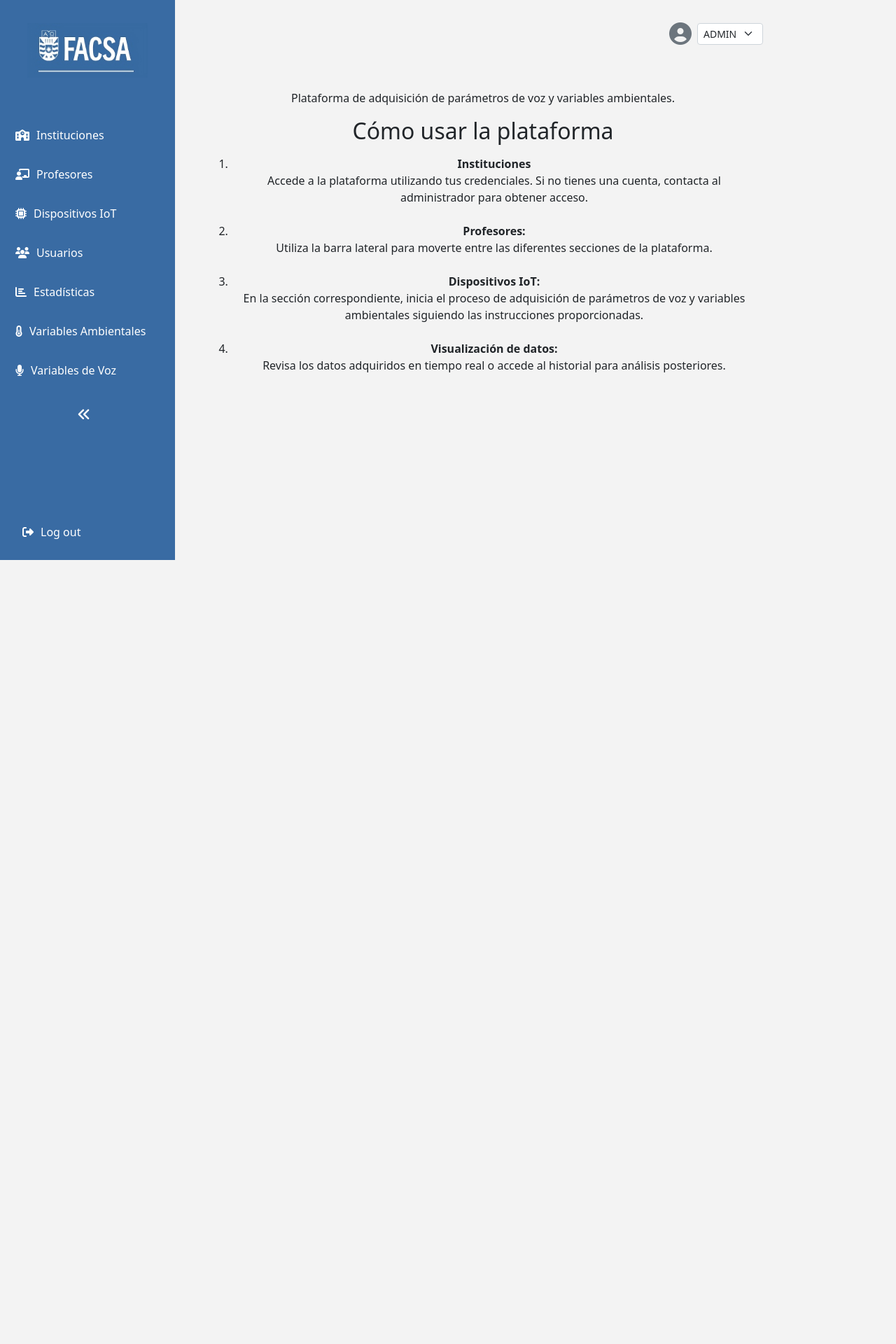
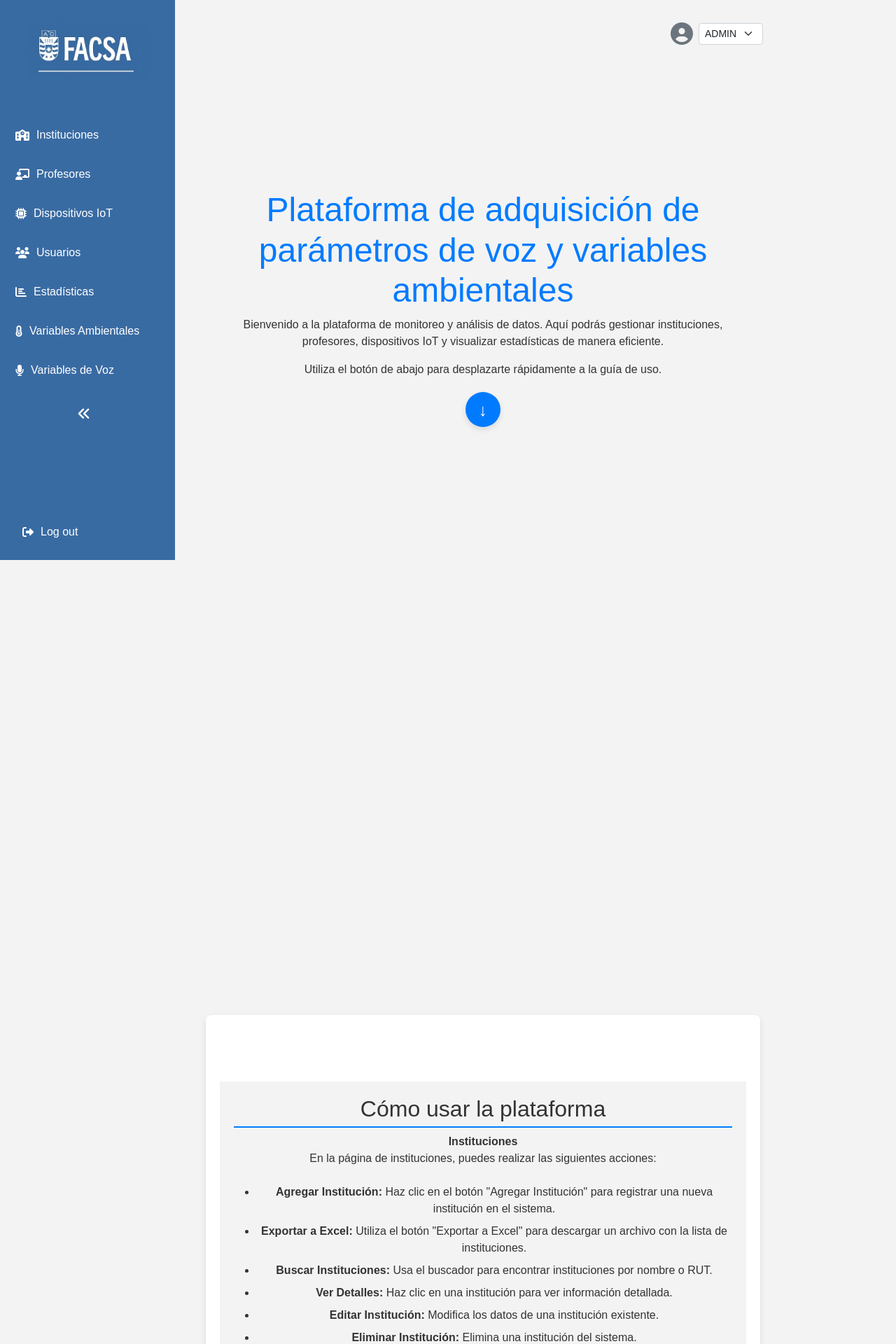
Before and after one commit to nbarrazae/Sistema-para-la-Prevencion-de-Trastornos-de-la-Voz-en-Docentes, a Django app: page / in a window 1280 px wide. Shown: the top 1920 px of the page at 70% size. Before the commit the page ends 800 px from the top, so only its background shows below. Run offline with Django 5.2, Linux system fonts and the light colour scheme.

Commit message:
MOD mejorar la guía de uso en index.html, añadiendo instrucciones detalladas para gestionar instituciones, profesores y dispositivos IoT, así como opciones de exportación a Excel.

```diff
--- a/Proyecto_De_Titulo/web_monitor/templates/index.html
+++ b/Proyecto_De_Titulo/web_monitor/templates/index.html
@@ -3,29 +3,135 @@
 {% block title %}Dashboard{% endblock %}
 
 {% block content %}
-<div class="container mt-5"></div>
-<p>Plataforma de adquisición de parámetros de voz y variables ambientales.</p>
+<style>
+    body {
+        font-family: Arial, sans-serif;
+        background-color: #f9f9f9;
+        color: #333;
+        margin: 0;
+        padding: 0;
+    }
 
-<section>
-    <h2>Cómo usar la plataforma</h2>
-    <ol>
-        <li>
-            <strong>Instituciones</strong>
-            <p>Accede a la plataforma utilizando tus credenciales. Si no tienes una cuenta, contacta al administrador para obtener acceso.</p>
-        </li>
-        <li>
-            <strong>Profesores:</strong>
-            <p>Utiliza la barra lateral para moverte entre las diferentes secciones de la plataforma.</p>
-        </li>
-        <li>
-            <strong>Dispositivos IoT:</strong>
-            <p>En la sección correspondiente, inicia el proceso de adquisición de parámetros de voz y variables ambientales siguiendo las instrucciones proporcionadas.</p>
-        </li>
-        <li>
-            <strong>Visualización de datos:</strong>
-            <p>Revisa los datos adquiridos en tiempo real o accede al historial para análisis posteriores.</p>
-        </li>
+    #guide {
+        max-width: 1200px;
+        margin: auto;
+        padding: 20px;
+        background-color: #fff;
+        border-radius: 8px;
+        box-shadow: 0 4px 8px rgba(0, 0, 0, 0.1);
+        text-align: center;
+    }
+    .container {
+        max-width: 1000px;
+        margin-top: 10%;
+        padding: 20px;
+        text-align: center;
+    }
 
-    </ol>
+    h1 {
+        font-size: 48px;
+        color: #007BFF;
+        margin-top: 20px;
+    }
+
+    .scroll-button {
+        display: block;
+        margin: 20px auto;
+        background-color: #007BFF;
+        color: #fff;
+        border: none;
+        border-radius: 50%;
+        width: 50px;
+        height: 50px;
+        font-size: 24px;
+        text-align: center;
+        line-height: 50px;
+        cursor: pointer;
+        box-shadow: 0 4px 8px rgba(0, 0, 0, 0.1);
+        transition: background-color 0.3s;
+    }
+
+    .scroll-button:hover {
+        background-color: #0056b3;
+    }
+
+    #guide {
+        margin-top: 100vh; /* Push the guide section below the viewport */
+    }
+
+    section h2 {
+        border-bottom: 2px solid #007BFF;
+        padding-bottom: 5px;
+    }
+</style>
+
+<div class="container mt-5">
+    <h1>Plataforma de adquisición de parámetros de voz y variables ambientales</h1>
+
+    <p>Bienvenido a la plataforma de monitoreo y análisis de datos. Aquí podrás gestionar instituciones, profesores, dispositivos IoT y visualizar estadísticas de manera eficiente.</p>
+    <p>Utiliza el botón de abajo para desplazarte rápidamente a la guía de uso.</p>
+
+    <button class="scroll-button" onclick="scrollToGuide()">↓</button>
+</div>
+
+<section id="guide">
+    <div class="container">
+        <h2>Cómo usar la plataforma</h2>
+
+        <strong>Instituciones</strong>
+        <p>En la página de instituciones, puedes realizar las siguientes acciones:</p>
+        <ul>
+            <li><strong>Agregar Institución:</strong> Haz clic en el botón "Agregar Institución" para registrar una nueva institución en el sistema.</li>
+            <li><strong>Exportar a Excel:</strong> Utiliza el botón "Exportar a Excel" para descargar un archivo con la lista de instituciones.</li>
+            <li><strong>Buscar Instituciones:</strong> Usa el buscador para encontrar instituciones por nombre o RUT.</li>
+            <li><strong>Ver Detalles:</strong> Haz clic en una institución para ver información detallada.</li>
+            <li><strong>Editar Institución:</strong> Modifica los datos de una institución existente.</li>
+            <li><strong>Eliminar Institución:</strong> Elimina una institución del sistema.</li>
+            <li><strong>Gestionar Aulas:</strong> Accede a la gestión de aulas asociadas a una institución.</li>
+        </ul>
+
+        <strong>Profesores:</strong>
+        <p>En la página de profesores, puedes realizar las siguientes acciones:</p>
+        <ul>
+            <li><strong>Agregar Profesor:</strong> Haz clic en el botón "Agregar Profesor" para registrar un nuevo profesor en el sistema.</li>
+            <li><strong>Exportar a Excel:</strong> Utiliza el botón "Exportar a Excel" para descargar un archivo con la lista de profesores y sus horarios.</li>
+            <li><strong>Buscar Profesores:</strong> Usa el buscador para encontrar profesores por nombre o ID.</li>
+            <li><strong>Ver Detalles:</strong> Haz clic en un profesor para ver información detallada, incluyendo sus horarios.</li>
+            <li><strong>Editar Profesor:</strong> Modifica los datos de un profesor existente.</li>
+            <li><strong>Eliminar Profesor:</strong> Elimina un profesor del sistema.</li>
+            <li><strong>Gestionar Horarios:</strong> Accede a la gestión de horarios asociados a un profesor.</li>
+        </ul>
+
+        <strong>Dispositivos IoT:</strong>
+        <p>En la página de Dispositivos IoT, puedes realizar las siguientes acciones:</p>
+        <ul>
+            <li><strong>Agregar Dispositivo IoT:</strong> Haz clic en el botón "Agregar Dispositivo IoT" para registrar un nuevo dispositivo en el sistema.</li>
+            <li><strong>Exportar a Excel:</strong> Utiliza el botón "Exportar a Excel" para descargar un archivo con la lista de dispositivos registrados.</li>
+            <li><strong>Buscar Dispositivos:</strong> Usa el buscador para encontrar dispositivos por nombre o ID.</li>
+            <li><strong>Ver Detalles:</strong> Haz clic en un dispositivo para ver información detallada, incluyendo su estado y configuración.</li>
+            <li><strong>Editar Dispositivo:</strong> Modifica los datos de un dispositivo existente.</li>
+            <li><strong>Eliminar Dispositivo:</strong> Elimina un dispositivo del sistema.</li>
+            <li><strong>Asignar Dispositivo:</strong> Asocia un dispositivo IoT a una institución o aula específica.</li>
+        </ul>
+
+        <strong>Visualización de datos:</strong>
+        <p>En la página de estadísticas, puedes realizar las siguientes acciones:</p>
+        <ul>
+            <li><strong>Seleccionar Institución:</strong> Elige una institución para filtrar los datos relacionados.</li>
+            <li><strong>Seleccionar Profesor:</strong> Filtra los datos por profesor asociado a la institución seleccionada.</li>
+            <li><strong>Definir Rango de Fechas:</strong> Establece una fecha y hora de inicio y fin para consultar los datos.</li>
+            <li><strong>Consultar:</strong> Haz clic en el botón "Consultar" para visualizar los datos en gráficos interactivos.</li>
+            <li><strong>Gráfico Lineal:</strong> Si las fechas son iguales, se mostrará un gráfico lineal con los datos correspondientes.</li>
+            <li><strong>Diagrama de Cajas:</strong> Si las fechas son diferentes, se mostrará un diagrama de cajas para analizar la distribución de los datos.</li>
+            <li><strong>Exportar Datos:</strong> Descarga los datos en formato Excel para un análisis más detallado.</li>
+        </ul>
+    </div>
 </section>
+
+<script>
+    function scrollToGuide() {
+        const guideSection = document.getElementById('guide');
+        guideSection.scrollIntoView({ behavior: 'smooth' });
+    }
+</script>
 {% endblock %}
```
